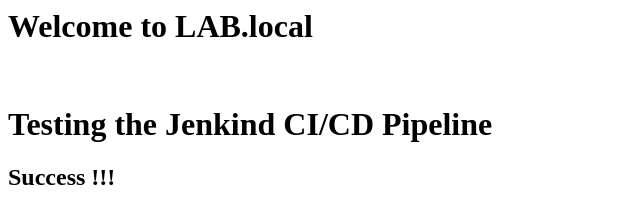
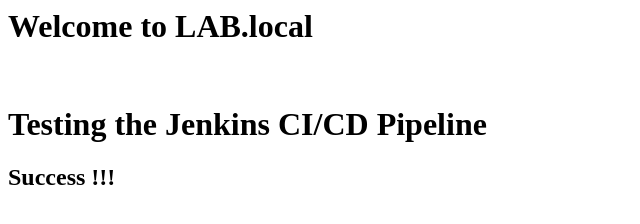
Before and after one commit to mottythomas/docker, a plain HTML site: page index.html in a window 1280 px wide. Shown: the whole page, without its empty margins (0-640 px from the left). Drawn offline with Linux system fonts and the light colour scheme.

Commit message:
Update index.html

```diff
--- a/index.html
+++ b/index.html
@@ -1,5 +1,5 @@
 <html>
 <h1>Welcome to LAB.local</h1><br>
-  <h1> Testing the Jenkind CI/CD Pipeline </h1>
+  <h1> Testing the Jenkins CI/CD Pipeline </h1>
     <h2> Success !!! </h2>
  </html>
```
